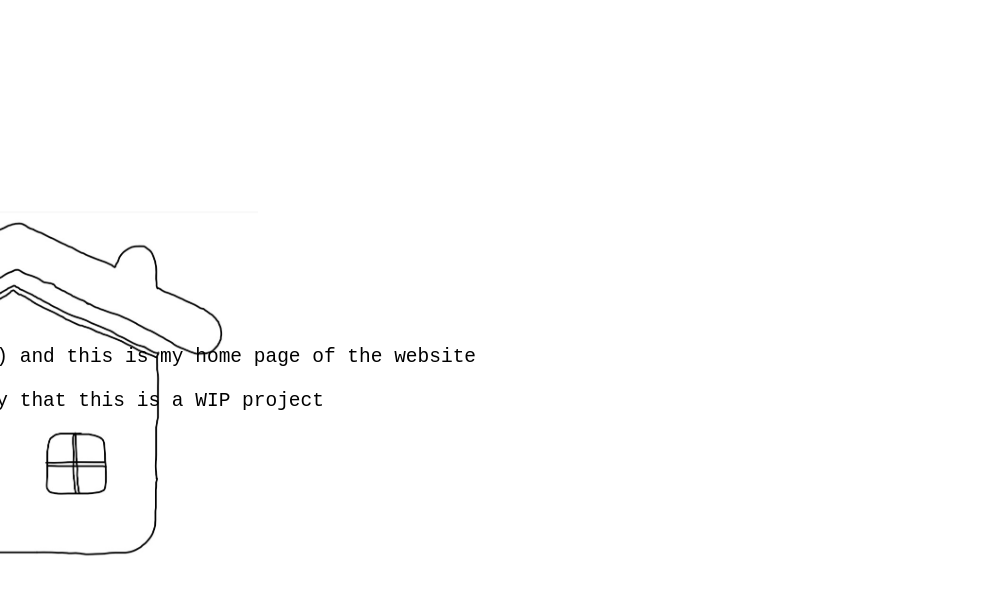
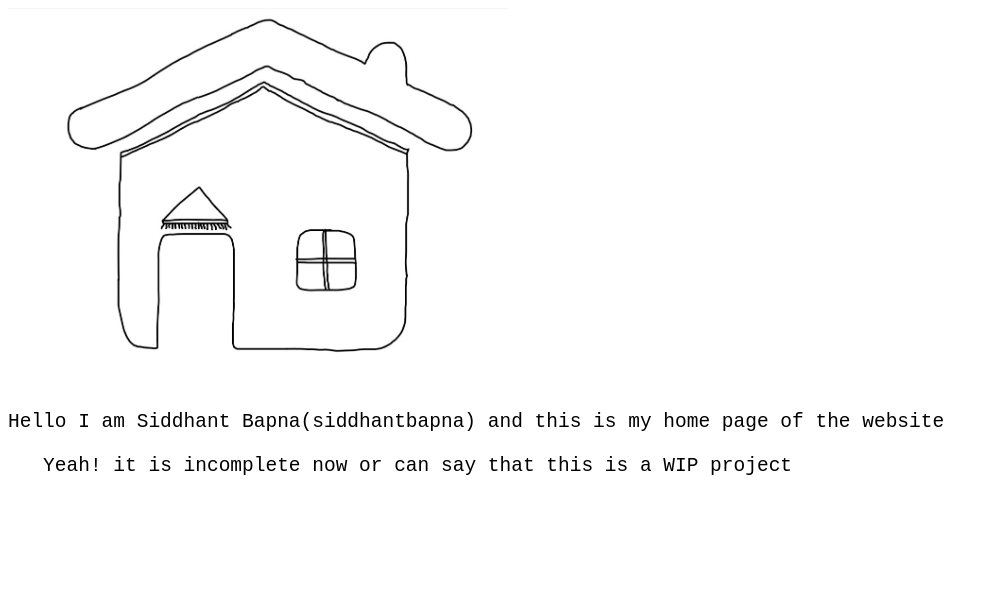
Before and after one commit to siddhantbapna/siddhantbapna.github.io, a plain HTML site: page index.html in a window 1280 px wide. Shown: the whole page, without its empty margins (0-1006 px from the left). Drawn offline with Linux system fonts and the light colour scheme.

Commit message:
Update index.html

```diff
--- a/index.html
+++ b/index.html
@@ -3,13 +3,13 @@
 <head>
 <title>Siddhant Bapna</title>
 <meta name="google-site-verification" content="6tHs7V8r8UHp5Cao7sFQrG5T7wxaG322h-i_fsowNuc" />
-        <style>
-    .content {
+  <style>
+    .content-img {
       position: absolute;
       top: 50%;
-      -webkit-transform: translate(-50%, -50%);
-      transform: translate(-50%, -50%);
+      left:2%;
     }
+
 
      body{
          font-size: 150%;
```
